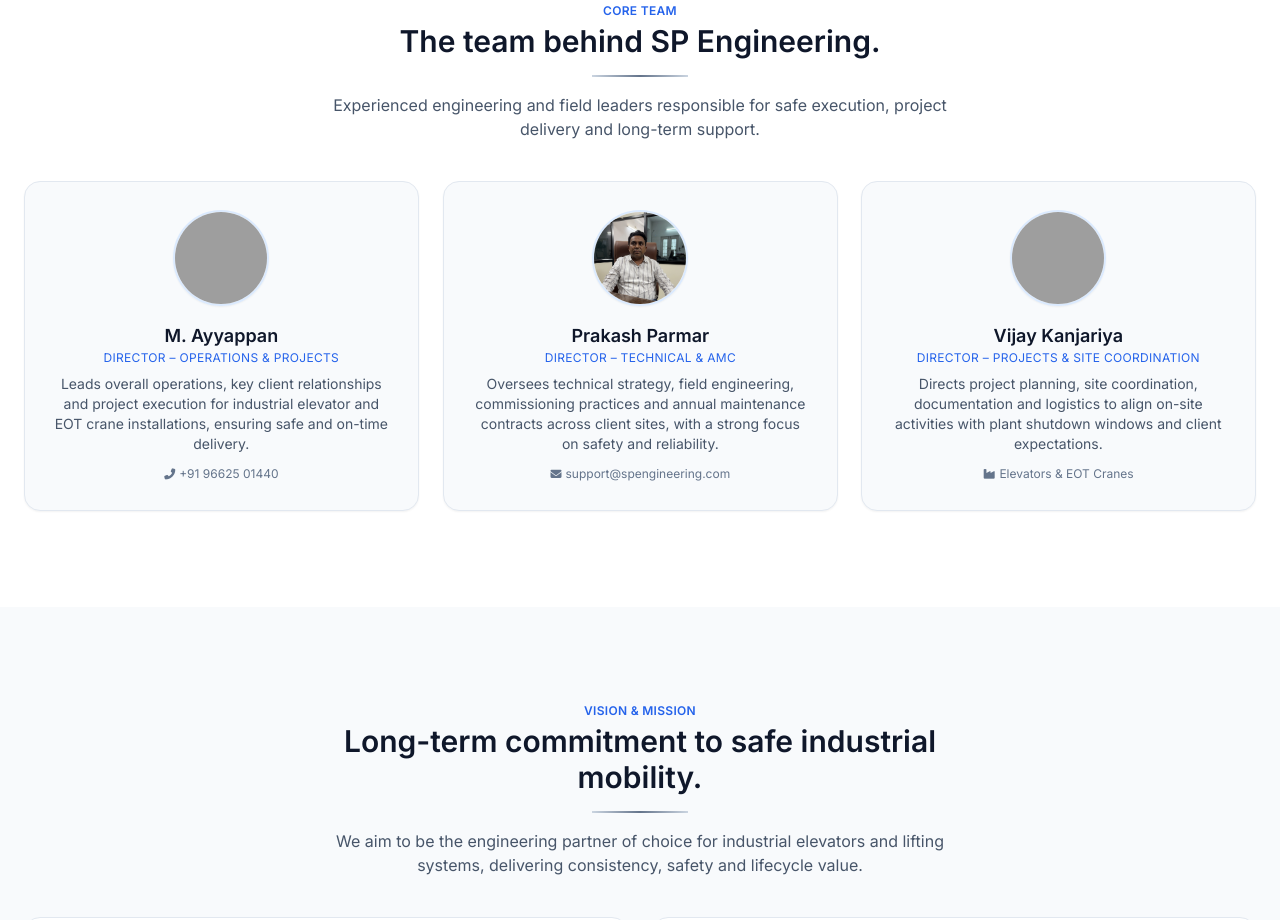
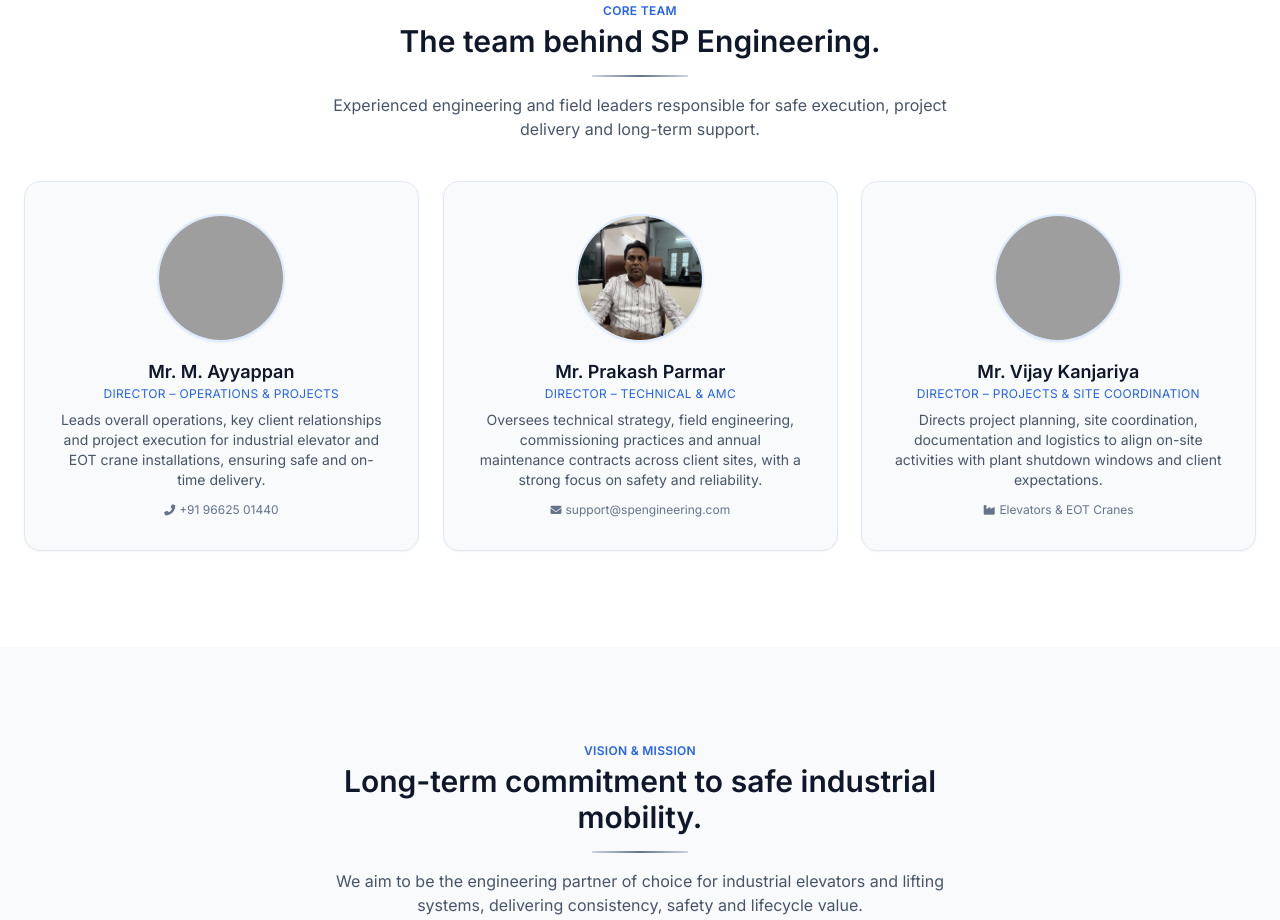
Before and after one commit to Aakash0412/sp-engineering-site, a plain HTML site: page index.html in a window 1280 px wide. Shown: the part 1915-2835 px from the top of the page. Drawn offline with nearby package versions, Linux system fonts and the light colour scheme; grey boxes are pictures that could not be loaded.

Commit message:
Update core team titles, enlarge photos, add contact form heading

```diff
--- a/index.html
+++ b/index.html
@@ -509,13 +509,13 @@
       <div class="grid sm:grid-cols-2 lg:grid-cols-3 gap-6 fade-section">
         <!-- Member 1 -->
         <article
-          class="bg-slate-50 border border-slate-200 rounded-2xl p-7 flex flex-col items-center text-center shadow-sm transition-all duration-300 hover:-translate-y-2 hover:shadow-xl hover:scale-[1.01] tilt-card">
+          class="bg-slate-50 border border-slate-200 rounded-2xl p-8 flex flex-col items-center text-center shadow-sm transition-all duration-300 hover:-translate-y-2 hover:shadow-xl hover:scale-[1.01] tilt-card">
           <div class="mb-4">
             <img src="assets/images/leader_1.webp" alt="Director - SP Engineering"
-              class="h-24 w-24 rounded-full object-cover border-2 border-blue-100 shadow-sm lazy-image" />
+              class="h-32 w-32 rounded-full object-cover border-2 border-blue-100 shadow-sm lazy-image" />
           </div>
           <h3 class="text-base sm:text-lg font-semibold text-slate-900">
-            M. Ayyappan
+            Mr. M. Ayyappan
           </h3>
           <p class="text-xs uppercase tracking-wide text-brand-blue mb-2">
             Director – Operations &amp; Projects
@@ -533,13 +533,13 @@
 
         <!-- Member 2 -->
         <article
-          class="bg-slate-50 border border-slate-200 rounded-2xl p-7 flex flex-col items-center text-center shadow-sm transition-all duration-300 hover:-translate-y-2 hover:shadow-xl hover:scale-[1.01] tilt-card">
+          class="bg-slate-50 border border-slate-200 rounded-2xl p-8 flex flex-col items-center text-center shadow-sm transition-all duration-300 hover:-translate-y-2 hover:shadow-xl hover:scale-[1.01] tilt-card">
           <div class="mb-4">
             <img src="assets/images/leader_2.webp" alt="Technical Head - SP Engineering"
-              class="h-24 w-24 rounded-full object-cover border-2 border-blue-100 shadow-sm lazy-image" />
+              class="h-32 w-32 rounded-full object-cover border-2 border-blue-100 shadow-sm lazy-image" />
           </div>
           <h3 class="text-base sm:text-lg font-semibold text-slate-900">
-            Prakash Parmar
+            Mr. Prakash Parmar
           </h3>
           <p class="text-xs uppercase tracking-wide text-brand-blue mb-2">
             Director – Technical &amp; AMC
@@ -557,13 +557,13 @@
 
         <!-- Member 3 -->
         <article
-          class="bg-slate-50 border border-slate-200 rounded-2xl p-7 flex flex-col items-center text-center shadow-sm transition-all duration-300 hover:-translate-y-2 hover:shadow-xl hover:scale-[1.01] tilt-card">
+          class="bg-slate-50 border border-slate-200 rounded-2xl p-8 flex flex-col items-center text-center shadow-sm transition-all duration-300 hover:-translate-y-2 hover:shadow-xl hover:scale-[1.01] tilt-card">
           <div class="mb-4">
             <img src="assets/images/leader_3.webp" alt="Project Coordinator - SP Engineering"
-              class="h-24 w-24 rounded-full object-cover border-2 border-blue-100 shadow-sm lazy-image" />
+              class="h-32 w-32 rounded-full object-cover border-2 border-blue-100 shadow-sm lazy-image" />
           </div>
           <h3 class="text-base sm:text-lg font-semibold text-slate-900">
-            Vijay Kanjariya
+            Mr. Vijay Kanjariya
           </h3>
           <p class="text-xs uppercase tracking-wide text-brand-blue mb-2">
             Director – Projects &amp; Site Coordination
@@ -932,6 +932,13 @@
         <!-- RIGHT: Form -->
         <div
           class="bg-white/10 border border-white/10 rounded-3xl px-6 sm:px-8 py-6 sm:py-8 shadow-2xl shadow-blue-900/40 backdrop-blur fade-section">
+          <h3 class="text-xl sm:text-2xl font-semibold text-white mb-1">
+            Share your project details
+          </h3>
+          <p class="text-sm text-blue-100 mb-4">
+            Fill in the form and our directors will connect with you to understand your industrial elevator,
+            EOT crane or electrical requirements.
+          </p>
           <form id="contactForm" class="space-y-4" novalidate>
             <!-- Row 1: Name -->
             <div>
```
